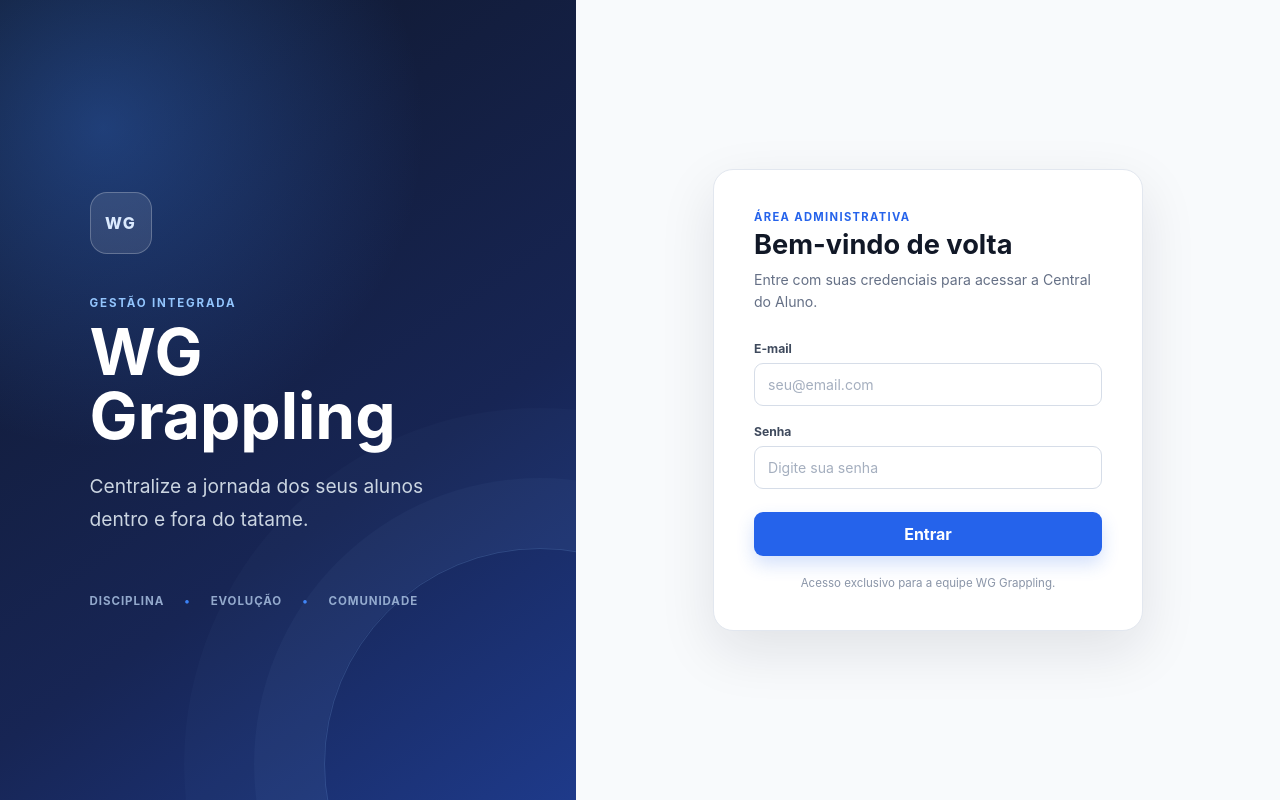
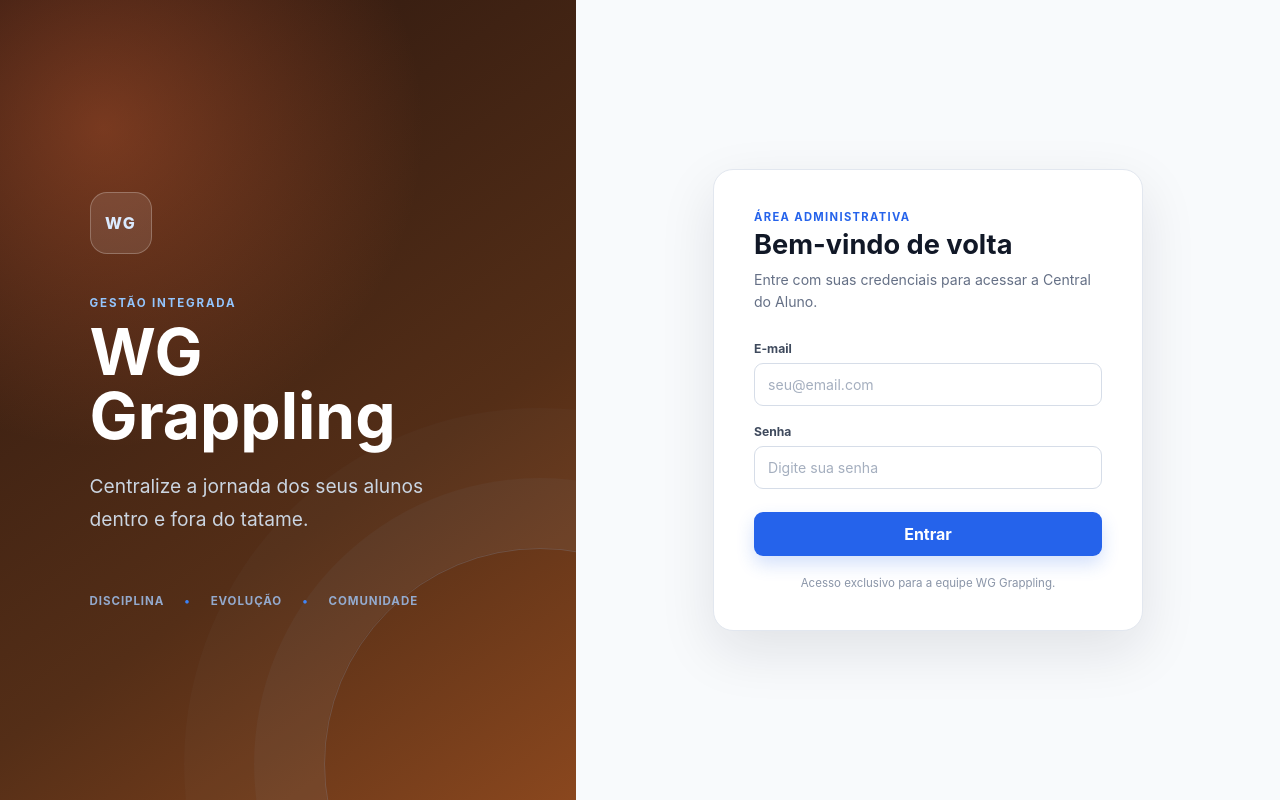
Before and after one commit to wggrappling/WG-Grappling, a React (Vite) app in the folder frontend/: page /login in a window 1280 px wide. Built offline with nearby package versions, Linux system fonts and the light colour scheme; no server answers.

Commit message:
feat: add global styles and layout components for dashboard and authentication pages

```diff
--- a/frontend/src/index.css
+++ b/frontend/src/index.css
@@ -134,8 +134,8 @@ body {
   flex-direction: column;
   color: #fff;
   background:
-    radial-gradient(circle at 18% 16%, rgba(59, 130, 246, 0.35), transparent 20rem),
-    linear-gradient(145deg, #0f172a 0%, #172554 62%, #1e3a8a 100%);
+    radial-gradient(circle at 18% 16%, rgba(246, 112, 59, 0.35), transparent 20rem),
+    linear-gradient(145deg, #2a160f 0%, #542e17 62%, #8a471e 100%);
 }
 
 .login-brand-panel::after {
```
